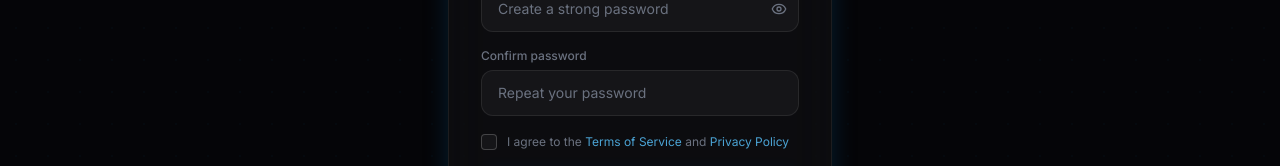
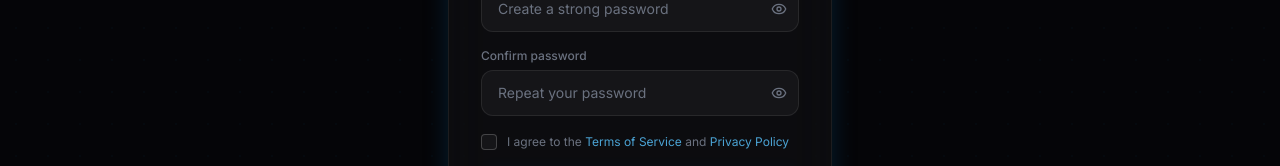
Before and after one commit to rfrederic/klar-trade, a Next.js app: page /register in a window 1280 px wide. Shown: the part 436-602 px from the top of the page. Built offline with nearby package versions, Linux system fonts and the light colour scheme.

Commit message:
fix: add eye icon toggle to confirm password field

```diff
--- a/app/(auth)/register/page.tsx
+++ b/app/(auth)/register/page.tsx
@@ -39,6 +39,7 @@ function PasswordStrength({ password }: { password: string }) {
 export default function RegisterPage() {
   const router = useRouter();
   const [showPw, setShowPw] = useState(false);
+  const [showConfirmPw, setShowConfirmPw] = useState(false);
   const [form, setForm] = useState({ name: "", email: "", password: "", confirm: "" });
   const [agreed, setAgreed] = useState(false);
   const [loading, setLoading] = useState(false);
@@ -169,14 +170,19 @@ export default function RegisterPage() {
 
                   <div>
                     <label className="block text-xs font-medium text-[#6B7280] mb-1.5">Confirm password</label>
+                    <div className="relative">
                       <input
-                      type="password"
+                        type={showConfirmPw ? "text" : "password"}
                         value={form.confirm}
                         onChange={set("confirm")}
                         placeholder="Repeat your password"
-                      className={cn("w-full bg-white/[0.04] border rounded-xl px-4 py-3 text-sm text-[#F2F0EB] placeholder-[#6B7280] focus:outline-none transition-all",
+                        className={cn("w-full bg-white/[0.04] border rounded-xl px-4 py-3 pr-11 text-sm text-[#F2F0EB] placeholder-[#6B7280] focus:outline-none transition-all",
                           form.confirm && form.confirm !== form.password ? "border-red-500/50" : "border-white/[0.08] focus:border-[#03588C]/60")}
                       />
+                      <button type="button" onClick={() => setShowConfirmPw(!showConfirmPw)} className="absolute right-3 top-1/2 -translate-y-1/2 text-[#6B7280]">
+                        {showConfirmPw ? <EyeOff className="w-4 h-4" /> : <Eye className="w-4 h-4" />}
+                      </button>
+                    </div>
                   </div>
 
                   <label className="flex items-start gap-2.5 cursor-pointer">
```
Lines whose indentation alone changed are shown as unchanged.
